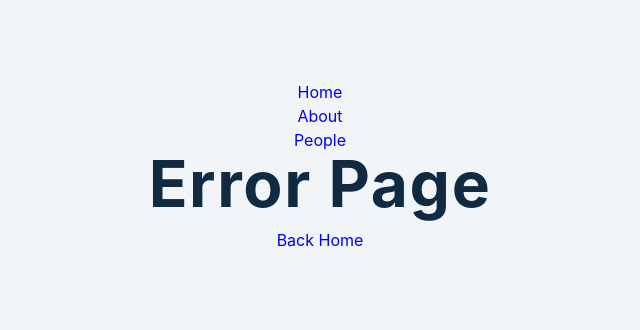
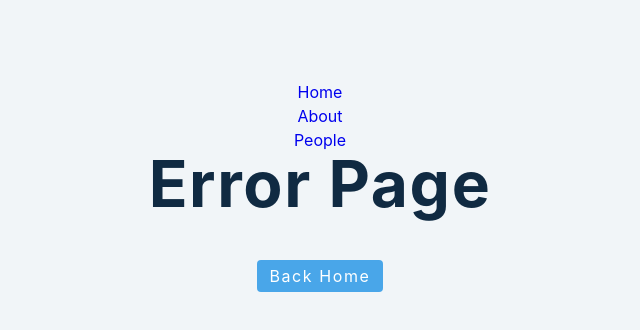
Before and after one commit to Mahendra14/react-learnings, a React (Create React App) app: page /person in a window 1280 px wide. Shown: the top 330 px of the page, without its empty margins (320-960 px from the left). Built offline with nearby package versions, Linux system fonts and the light colour scheme.

Commit message:
added a lil css to error page button

```diff
--- a/src/tutorial/11-react-router/setup/Error.js
+++ b/src/tutorial/11-react-router/setup/Error.js
@@ -4,7 +4,7 @@ const Error = () => {
   return (
     <div>
       <h1>Error Page</h1>
-      <Link to="/">Back Home</Link>
+      <Link to="/" className="btn">Back Home</Link>
     </div>
   );
 };
```
